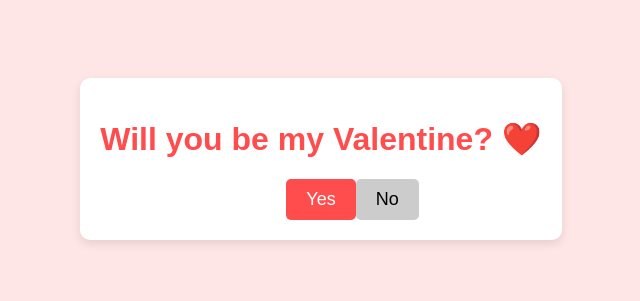
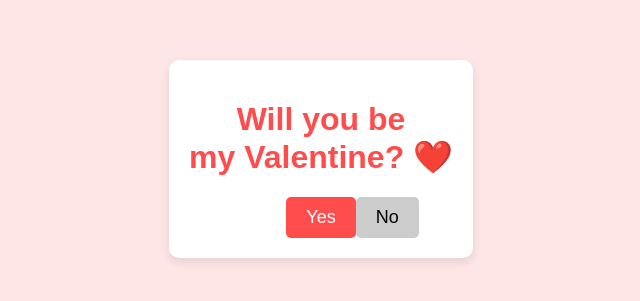
Before and after one commit to VedanshDayal1309/website-arsi, a plain HTML site: page index.html in a window 1280 px wide. Shown: the part 241-542 px from the top of the page, without its empty margins (319-959 px from the left). Drawn offline with Linux system fonts and the light colour scheme.

Commit message:
Update index.html

```diff
--- a/index.html
+++ b/index.html
@@ -52,7 +52,7 @@
 </head>
 <body>
     <div class="container">
-        <h1>Will you be my Valentine? ❤️</h1>
+        <h1>Will you be <br> my Valentine? ❤️</h1>
         <div class="buttons">
             <button class="yes" onclick="showMessage()">Yes</button>
             <button class="no" onclick="moveButton()">No</button>
```
